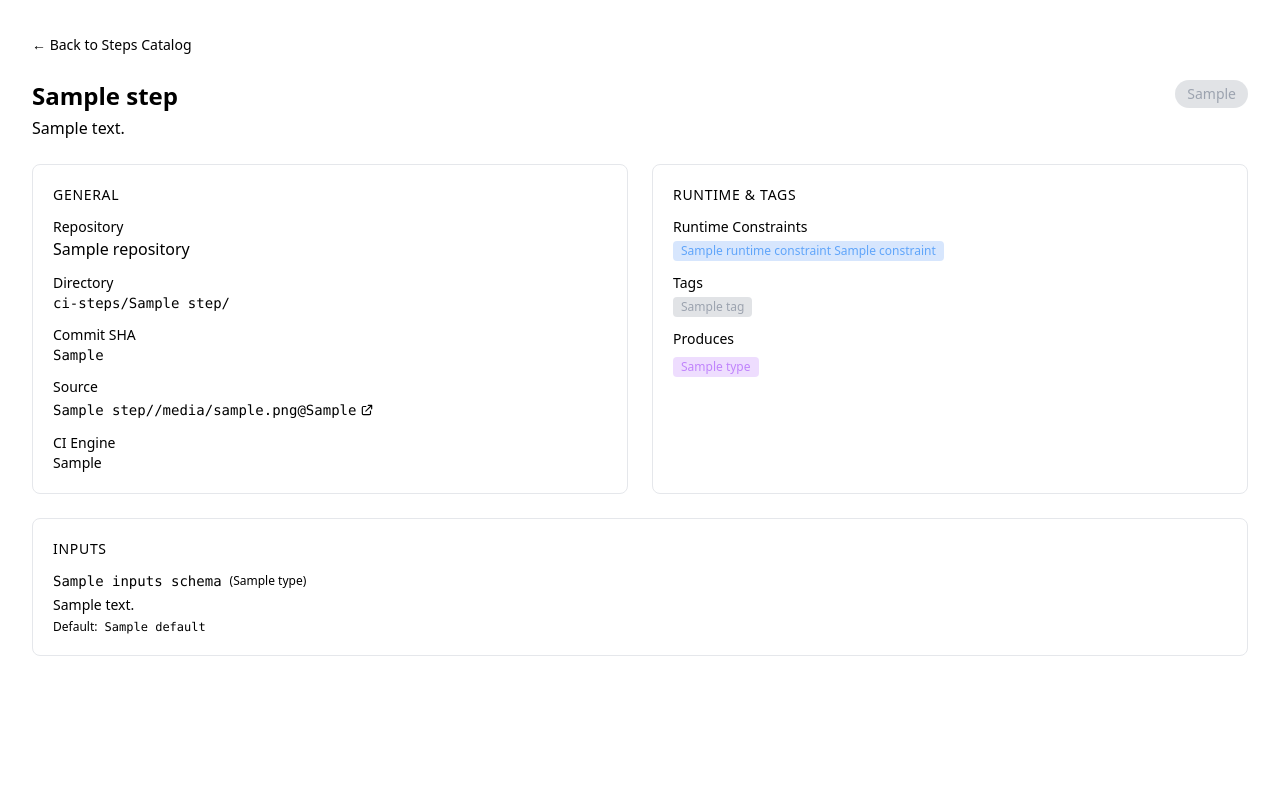
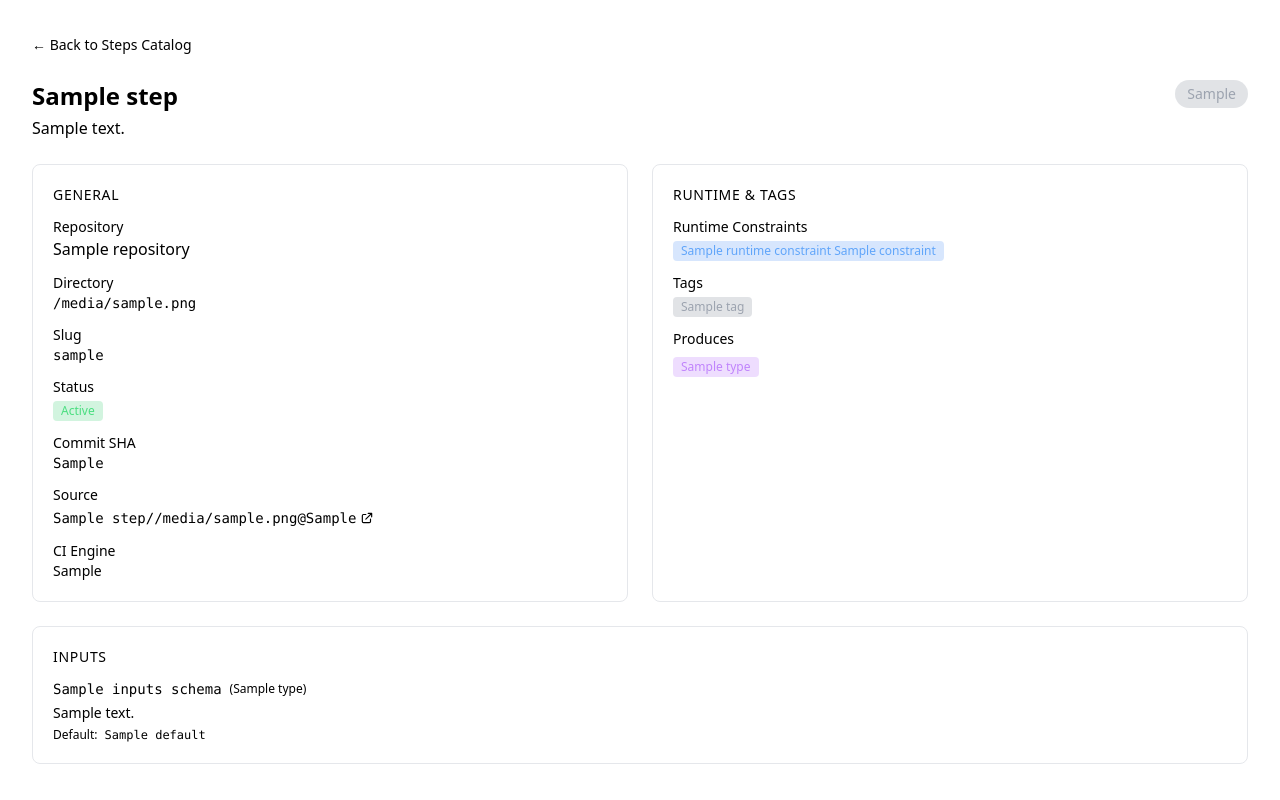
Before and after one commit to yourdevops/pathfinder, a Django app: template core/templates/core/ci_workflows/step_detail.html in a window 1280 px wide. Run offline with Django 5.2, Linux system fonts and the light colour scheme; the template is opened without the code that fills it: most values are stand-ins (such as "Sample title", 1, 10 or a date in 2020); some libraries are stand-ins or nearby versions.

Commit message:
feat(06.4-03): add archived and change warning badges to CI workflow templates
- workflow_detail.html: step warning banner and per-step archived/updated badges
- step_detail.html: archived banner, slug display, status badge, file_path in directory
- repo_detail.html: separate archived steps section with archived badge on step cards
- _steps_table.html: archived badge support in catalog table rows

Co-Authored-By: Claude Opus 4.6 <noreply@anthropic.com>

```diff
--- a/core/templates/core/ci_workflows/_steps_table.html
+++ b/core/templates/core/ci_workflows/_steps_table.html
@@ -7,6 +7,9 @@
     data-sort-repo="{{ step.repository.name|lower }}">
     <td class="py-3 px-4">
         <span class="text-dark-text font-medium">{{ step.name }}</span>
+        {% if step.status == "archived" %}
+        <span class="ml-2 inline-flex items-center px-1.5 py-0.5 rounded text-xs font-medium bg-red-500/20 text-red-400">Archived</span>
+        {% endif %}
         {% if step.description %}<p class="text-dark-muted text-xs mt-0.5">{{ step.description|truncatechars:60 }}</p>{% endif %}
     </td>
     <td class="py-3 px-4">
--- a/core/templates/core/ci_workflows/step_detail.html
+++ b/core/templates/core/ci_workflows/step_detail.html
@@ -31,6 +31,18 @@
         {% endif %}
     </div>
 
+    {% if step.status == "archived" %}
+    <div class="bg-red-500/10 border border-red-500/30 rounded-lg p-4 mb-6 flex items-center gap-3">
+        <svg class="w-5 h-5 text-red-400 flex-shrink-0" fill="none" stroke="currentColor" viewBox="0 0 24 24">
+            <path stroke-linecap="round" stroke-linejoin="round" stroke-width="2" d="M5 8h14M5 8a2 2 0 110-4h14a2 2 0 110 4M5 8v10a2 2 0 002 2h10a2 2 0 002-2V8m-9 4h4" />
+        </svg>
+        <div>
+            <p class="text-red-400 text-sm font-medium">This step has been archived.</p>
+            <p class="text-red-400/70 text-xs mt-0.5">It was removed from its steps repository. Workflows using this step should be updated.</p>
+        </div>
+    </div>
+    {% endif %}
+
     <!-- Metadata Cards -->
     <div class="grid grid-cols-1 md:grid-cols-2 gap-6 mb-6">
         <!-- General Info -->
@@ -48,7 +60,23 @@
                 </div>
                 <div>
                     <dt class="text-sm text-dark-muted">Directory</dt>
-                    <dd class="text-dark-text font-mono text-sm">ci-steps/{{ step.directory_name }}/</dd>
+                    <dd class="text-dark-text font-mono text-sm">{% if step.file_path %}{{ step.file_path }}{% else %}ci-steps/{{ step.directory_name }}/{% endif %}</dd>
+                </div>
+                {% if step.slug %}
+                <div>
+                    <dt class="text-sm text-dark-muted">Slug</dt>
+                    <dd class="text-dark-text font-mono text-sm">{{ step.slug }}</dd>
+                </div>
+                {% endif %}
+                <div>
+                    <dt class="text-sm text-dark-muted">Status</dt>
+                    <dd>
+                        {% if step.status == "archived" %}
+                        <span class="inline-flex items-center px-2 py-0.5 rounded text-xs font-medium bg-red-500/20 text-red-400">Archived</span>
+                        {% else %}
+                        <span class="inline-flex items-center px-2 py-0.5 rounded text-xs font-medium bg-green-500/20 text-green-400">Active</span>
+                        {% endif %}
+                    </dd>
                 </div>
                 <div>
                     <dt class="text-sm text-dark-muted">Commit SHA</dt>
```
Also changed, not shown: core/templates/core/ci_workflows/repo_detail.html (+26 -1 lines), core/templates/core/ci_workflows/workflow_detail.html (+25 -0 lines).
